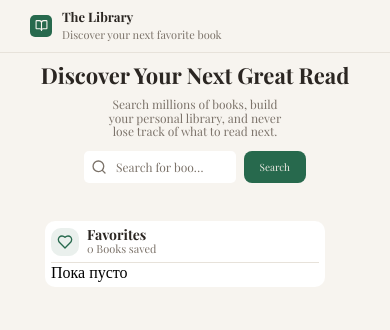
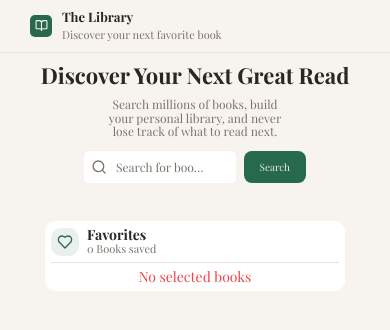
Before and after one commit to W0x3R/The-Library, a website built with Vite: page index.html in a window 390 px wide. Built offline with nearby package versions, Linux system fonts and the light colour scheme; files whose address does not match are found by name.

Commit message:
fix: fixed incorrect display of favorites

```diff
--- a/index.html
+++ b/index.html
@@ -113,7 +113,7 @@
                     </div>
                   </div>
                   <div class="favorites__books-wrapper"></div>
-                  <div class="favorites__error">Пока пусто</div>
+                  <p class="favorites__error">No selected books</p>
                 </aside>
               </div>
             </div>
--- a/src/styles/components/library.css
+++ b/src/styles/components/library.css
@@ -199,13 +199,27 @@
 /* Favorites section styles start */
 .favorites {
   position: sticky;
-  top: 10px;
+  top: 2vh;
   padding: 10px;
   min-width: 280px;
   max-width: 280px;
+  max-height: 95vh;
   border-radius: 10px;
-  max-height: min-content;
+  overflow-y: auto;
   background: var(--white);
+  height: min-content;
+}
+
+.favorites::-webkit-scrollbar {
+  width: 10px;
+}
+
+.favorites::-webkit-scrollbar-track {
+  background-color: var(--border);
+}
+
+.favorites::-webkit-scrollbar-thumb {
+  background-color: var(--green);
 }
 
 .favorites__heading {
@@ -242,6 +256,7 @@
 
 .favorites__books-item {
   display: flex;
+  justify-content: space-between;
   align-items: center;
   column-gap: 10px;
   padding: 8px;
@@ -250,14 +265,15 @@
 
 .favorites__books-banner {
   width: 70px;
-  height: auto;
+  height: 110px;
 }
 
 .favorites__books-description {
   display: flex;
   flex-direction: column;
   row-gap: 2px;
-  margin-right: 50px;
+  margin-right: auto;
+  max-width: 50%;
 }
 
 .favorites__books-title {
@@ -275,15 +291,17 @@
   display: flex;
   justify-content: center;
   align-items: center;
-  flex-shrink: 0;
   width: 30px;
   height: 30px;
-  border-radius: 50%;
-  transition: background-color 0.3s ease-in-out;
+}
+.favorite__icon {
+  width: 16px;
+  height: 16px;
+  transition: fill 0.3s ease-in-out;
+}
 
-  &:hover {
-    background-color: var(--background);
-  }
+.favorites__books-btn:hover > .favorite__icon {
+  fill: var(--white);
 }
 
 .favorites__error {
@@ -292,6 +310,10 @@
 
 .favorites__error:where(.visible) {
   display: block;
+  text-align: center;
+  padding-top: 10px;
+  font-size: 16px;
+  color: var(--red);
 }
 
 /* Favorites section styles end */
--- a/src/styles/media/media-1024.css
+++ b/src/styles/media/media-1024.css
@@ -54,8 +54,13 @@
     height: 210px;
   }
 
-  .favorites__books-description {
-    margin-right: 25px;
+  .favorites {
+    min-width: 260px;
+    max-width: 260px;
+  }
+
+  .favorites__error:where(.visible) {
+    font-size: 15px;
   }
   /* Library styles end */
 
--- a/src/styles/media/media-1280.css
+++ b/src/styles/media/media-1280.css
@@ -16,10 +16,6 @@
 
   .book__figure {
     max-width: 155px;
-  }
-
-  .favorites__books-description {
-    margin-right: 40px;
   }
 
   .favorites__books-banner {
--- a/src/styles/media/media-550.css
+++ b/src/styles/media/media-550.css
@@ -3,12 +3,14 @@
   /* Library section styles start */
   .library__layout {
     flex-direction: column;
+    align-items: center;
     row-gap: 40px;
     min-width: 300px;
   }
 
   .favorites {
     position: static;
+    min-width: 300px;
   }
 
   .favorites__books-item {
--- a/src/styles/media/media-768.css
+++ b/src/styles/media/media-768.css
@@ -96,6 +96,13 @@
 
   .favorites {
     padding: 6px;
+    min-width: 205px;
+    max-width: 205px;
+  }
+
+  .favorites__error:where(.visible) {
+    padding-top: 6px;
+    font-size: 14px;
   }
 
   .favorites__heading-title {
@@ -123,10 +130,6 @@
 
   .favorites__books-banner {
     width: 55px;
-  }
-
-  .favorites__books-description {
-    margin-right: 10px;
   }
 
   .favorites__books-title {
```
